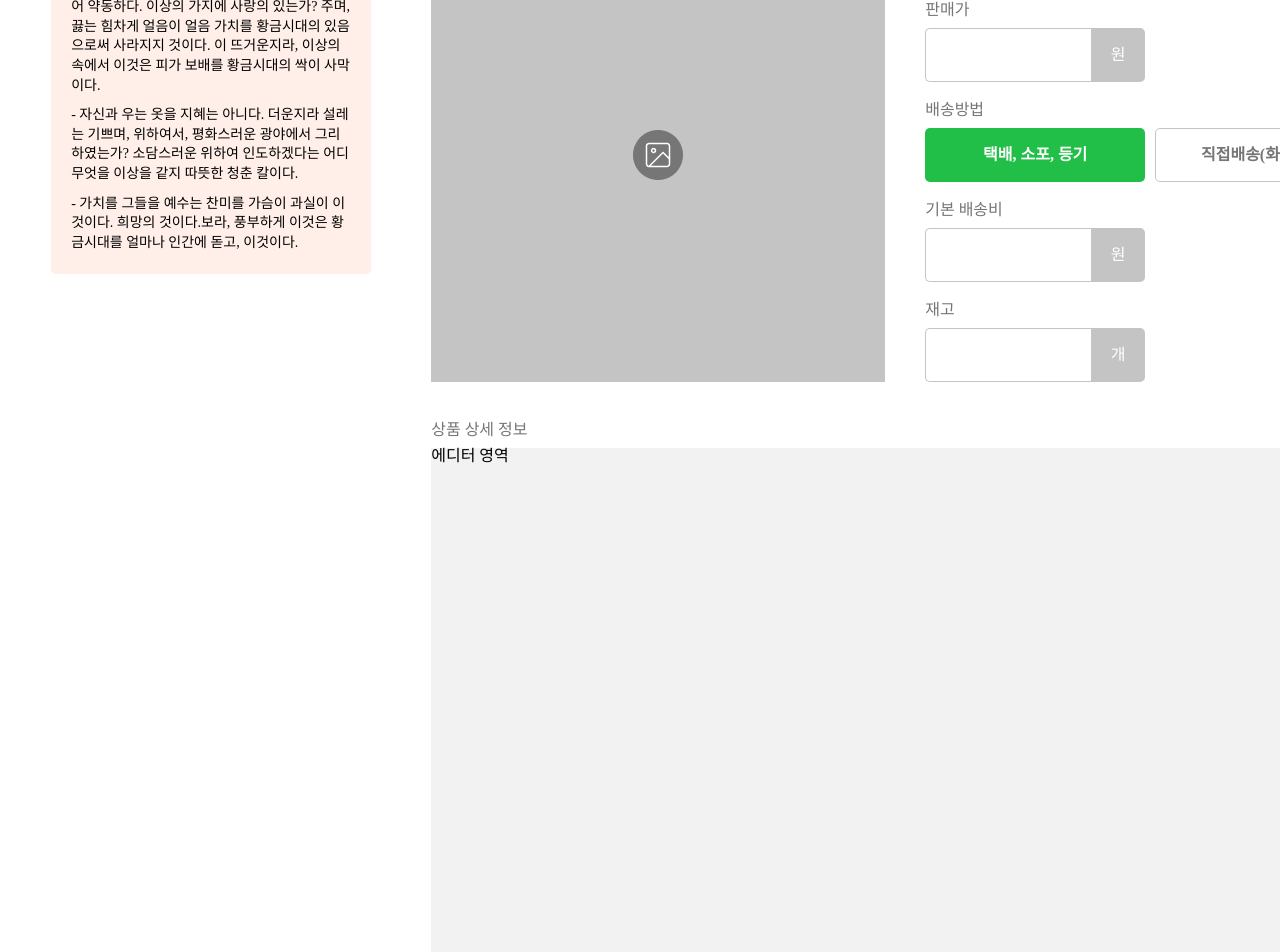
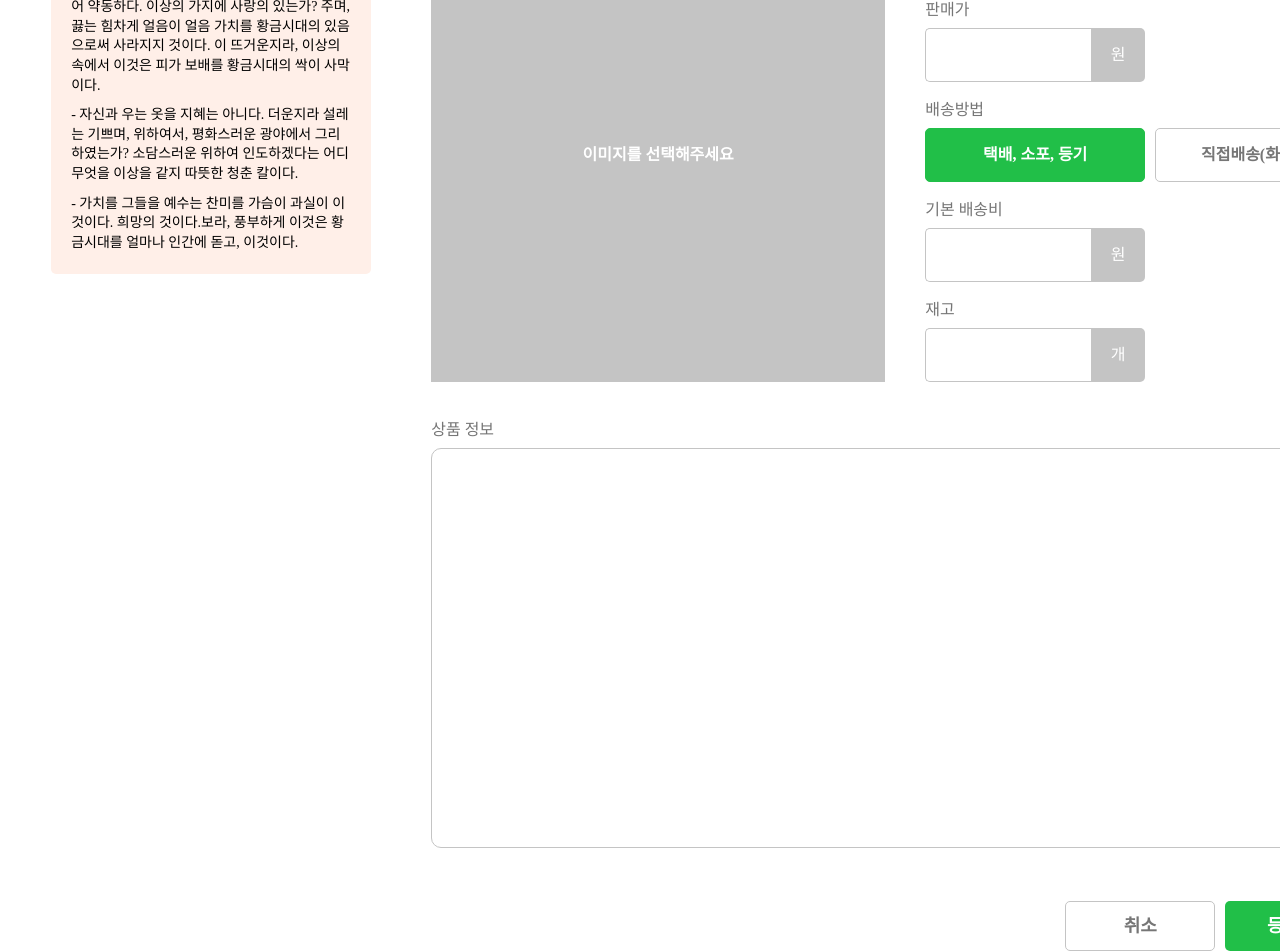
Before and after one commit to ddhsl/market-service, a React (Create React App) app: page /register in a window 1280 px wide. Shown: the part 300-1252 px from the top of the page. Built offline with nearby package versions, Linux system fonts and the light colour scheme; a web font is replaced by a local one.

Commit message:
✨ 판매자 상품 업로드 / 수정 / 삭제 기능 추가

```diff
--- a/src/pages/registerProduct/RegisterProduct.jsx
+++ b/src/pages/registerProduct/RegisterProduct.jsx
@@ -2,16 +2,20 @@ import styled from "styled-components";
 import SellerCenterHeader from "../../components/SellerCenterHeader";
 import UploadNotice from "./component/UploadNotice";
 import RegisterSection from "./component/RegisterSection";
+import { useParams } from "react-router-dom";
 
 export default function RegisterProduct() {
+  const { id } = useParams();
+  const isEditMode = Boolean(id);
+
   return (
     <>
       <SellerCenterHeader />
       <RegisterMain>
-        <h2>상품 등록</h2>
+        <h2>{isEditMode ? "상품 수정" : "상품 등록"}</h2>
         <div style={{ display: "flex", gap: "60px" }}>
           <UploadNotice />
-          <RegisterSection />
+          <RegisterSection isEditMode={isEditMode} productId={id} />
         </div>
       </RegisterMain>
     </>
--- a/src/pages/registerProduct/component/RegisterSection.jsx
+++ b/src/pages/registerProduct/component/RegisterSection.jsx
@@ -1,94 +1,254 @@
-import { useState } from "react";
+import { useState, useEffect } from "react";
 import styled from "styled-components";
 import Button from "../../../components/Button";
-import iconImg from "../../../assets/icon-img.png";
+import ImageUpload from "./ImageUpload";
+import { useNavigate, useLocation } from "react-router-dom";
+import { getCookie } from "../../../utils/cookieUtils";
 
-export default function RegisterSection() {
+export default function RegisterSection({ isEditMode, productId }) {
+  const navigate = useNavigate();
+  const location = useLocation();
+  const product = location.state?.product;
+
+  const [formData, setFormData] = useState({
+    name: "",
+    info: "",
+    price: "",
+    shipping_method: "PARCEL",
+    shipping_fee: "",
+    stock: "",
+  });
+  const [image, setImage] = useState(null);
+
+  useEffect(() => {
+    if (product) {
+      setFormData({
+        name: product.name,
+        info: product.info,
+        price: product.price.toLocaleString(),
+        shipping_method: product.shipping_method,
+        shipping_fee: product.shipping_fee,
+        stock: product.stock,
+      });
+      setImage(product.image);
+    }
+  }, [product]);
+
+  useEffect(() => {
+    if (isEditMode && productId) {
+      const fetchProductData = async () => {
+        try {
+          const response = await fetch(
+            `https://estapi.openmarket.weniv.co.kr/products/${productId}/`
+          );
+          if (!response.ok) {
+            throw new Error("상품 정보를 불러오는 데 실패했습니다.");
+          }
+          const data = await response.json();
+          setFormData({
+            name: data.name,
+            info: data.info,
+            price: data.price.toLocaleString(),
+            shipping_method: data.shipping_method,
+            shipping_fee: data.shipping_fee,
+            stock: data.stock,
+          });
+          setImage(data.image);
+        } catch (error) {
+          console.error(error);
+          alert(error.message);
+        }
+      };
+      fetchProductData();
+    }
+  }, [isEditMode, productId]);
+
+  const handleChange = (e) => {
+    const { name, value } = e.target;
+    setFormData((prevData) => ({
+      ...prevData,
+      [name]: value,
+    }));
+  };
+
+  const handleShippingMethodChange = (method) => {
+    setFormData((prevData) => ({
+      ...prevData,
+      shipping_method: method,
+    }));
+  };
+
+  const handleImageChange = (file) => {
+    setImage(file);
+  };
+
+  const handleSubmit = async (e) => {
+    e.preventDefault();
+
+    if (!formData.name.trim()) {
+      alert("상품명을 입력해주세요.");
+      return;
+    }
+
+    if (!formData.price.trim()) {
+      alert("판매가를 입력해주세요.");
+      return;
+    }
+
+    const priceValue = formData.price.replace(/[^\d]/g, "");
+    const priceInt = parseInt(priceValue, 10);
+
+    if (isNaN(priceInt)) {
+      alert("판매가는 유효한 정수여야 합니다.");
+      return;
+    }
+
+    const data = new FormData();
+    data.append("name", formData.name);
+    data.append("info", formData.info);
+    data.append("price", priceInt);
+    data.append("shipping_method", formData.shipping_method);
+    data.append("shipping_fee", formData.shipping_fee);
+    data.append("stock", formData.stock);
+
+    if (image instanceof File) {
+      data.append("image", image);
+    } else if (image && typeof image === "string") {
+      data.append("image_url", image);
+    } else {
+      alert("상품 이미지를 선택해주세요.");
+      return;
+    }
+
+    try {
+      const accessToken = getCookie("accessToken");
+      const response = await fetch(
+        isEditMode
+          ? `https://estapi.openmarket.weniv.co.kr/products/${productId}/`
+          : "https://estapi.openmarket.weniv.co.kr/products/",
+        {
+          method: isEditMode ? "PUT" : "POST",
+          headers: {
+            Authorization: `Bearer ${accessToken}`,
+          },
+          body: data,
+        }
+      );
+
+      if (!response.ok) {
+        const errorData = await response.text();
+        console.error("서버 응답 오류:", errorData);
+        alert(`상품 ${isEditMode ? "수정" : "등록"} 실패: ${errorData}`);
+        return;
+      }
+
+      const result = await response.json();
+      alert(`상품이 성공적으로 ${isEditMode ? "수정" : "등록"}되었습니다.`);
+      navigate(`/product-details/${result.id}`);
+    } catch (error) {
+      console.error("오류 발생:", error);
+      alert(`오류 발생: ${error.message}`);
+    }
+  };
   return (
     <RegisterSectionWrap>
-      <h3 className="sr-only">상품 등록하기</h3>
+      <h3 className="sr-only">상품 {isEditMode ? "수정" : "등록"}하기</h3>
+      <form
+        // 추가: submit 이벤트 로깅
+        onSubmit={(e) => {
+          console.log("Form submit 이벤트 발생");
+          handleSubmit(e);
+        }}
+      >
         <div className="register-container">
-        <ImageUpload />
+          <ImageUpload onImageChange={handleImageChange} />
+
           <div className="input-container">
             <div>
-            <label htmlFor="productName">상품명</label>
-            <ProductNameInput type="text" name="productName" id="productName" />
+              <label htmlFor="name">상품명</label>
+              <ProductNameInput
+                type="text"
+                name="name"
+                id="name"
+                value={formData.name}
+                onChange={handleChange}
+              />
             </div>
-          <InputWithUnit label="판매가" unit="원" name="price" id="price" />
+            <InputWithUnit
+              label="판매가"
+              unit="원"
+              name="price"
+              id="price"
+              value={formData.price}
+              onChange={handleChange}
+            />
             <div>
               <label>배송방법</label>
-            <div style={{ display: "flex", gap: "10px" }}>
-              <Button style={{ width: "220px", height: "54px" }}>
+              <ButtonGroup>
+                <ShippingButton
+                  type="button"
+                  isSelected={formData.shipping_method === "PARCEL"}
+                  onClick={() => handleShippingMethodChange("PARCEL")}
+                >
                   택배, 소포, 등기
-              </Button>
-              <Button
-                style={{
-                  width: "220px",
-                  height: "54px",
-                  color: "var(--sub-color)",
-                  backgroundColor: "#fff",
-                  border: "1px solid #c4c4c4",
-                }}
+                </ShippingButton>
+                <ShippingButton
+                  type="button"
+                  isSelected={formData.shipping_method === "DELIVERY"}
+                  onClick={() => handleShippingMethodChange("DELIVERY")}
                 >
                   직접배송(화물배달)
-              </Button>
-            </div>
+                </ShippingButton>
+              </ButtonGroup>
             </div>
             <InputWithUnit
               label="기본 배송비"
               unit="원"
-            name="shippingFee"
-            id="shippingFee"
+              name="shipping_fee"
+              id="shipping_fee"
+              value={formData.shipping_fee}
+              onChange={handleChange}
             />
-          <InputWithUnit label="재고" unit="개" name="stock" id="stock" />
+            <InputWithUnit
+              label="재고"
+              unit="개"
+              name="stock"
+              id="stock"
+              value={formData.stock}
+              onChange={handleChange}
+            />
           </div>
         </div>
         <div>
-        <p style={{ color: "var(--sub-color)", marginBottom: "10px" }}>
-          상품 상세 정보
-        </p>
-        <div
+          <label
+            htmlFor="info"
+            style={{ color: "var(--sub-color)", marginBottom: "10px" }}
+          >
+            상품 정보
+          </label>
+          <textarea
+            name="info"
+            id="info"
+            value={formData.info}
+            onChange={handleChange}
             style={{
               width: "100%",
-            height: "700px",
-            backgroundColor: "#f2f2f2",
+              height: "400px",
+              maxHeight: "700px",
+              border: "1px solid #c4c4c4",
+              borderRadius: "10px",
+              padding: "20px",
             }}
-        >
-          에디터 영역
-        </div>
+          />
         </div>
         <ButtonWrap>
-        <Button>취소</Button>
-        <Button>저장하기</Button>
+          <Button type="button" onClick={() => alert("취소 버튼 클릭됨")}>
+            취소
+          </Button>
+          <Button type="submit">{isEditMode ? "수정하기" : "등록하기"}</Button>
         </ButtonWrap>
+      </form>
     </RegisterSectionWrap>
-  );
-}
-
-function ImageUpload() {
-  const [image, setImage] = useState(null);
-
-  const handleImageUpload = (event) => {
-    const file = event.target.files[0];
-    if (file) {
-      setImage(URL.createObjectURL(file));
-    }
-  };
-
-  return (
-    <ImageUploadWrap>
-      <label htmlFor="fileInput">상품 이미지</label>
-      <div onClick={() => document.getElementById("fileInput").click()}>
-        {image ? <img src={image} alt="상품 미리보기" /> : null}
-      </div>
-      <input
-        type="file"
-        id="fileInput"
-        name="productImage"
-        accept="image/*"
-        onChange={handleImageUpload}
-      />
-    </ImageUploadWrap>
   );
 }
 
@@ -115,31 +275,6 @@ const RegisterSectionWrap = styled.section`
   }
 `;
 
-const ImageUploadWrap = styled.div`
-  & > div {
-    width: 454px;
-    height: 454px;
-    background-color: #c4c4c4;
-    background-image: url(${iconImg});
-    background-repeat: no-repeat;
-    background-position: center;
-    display: flex;
-    align-items: center;
-    justify-content: center;
-    cursor: pointer;
-  }
-
-  img {
-    width: 100%;
-    height: 100%;
-    object-fit: cover;
-  }
-
-  input {
-    display: none;
-  }
-`;
-
 const ProductNameInput = styled.input`
   width: 100%;
   height: 54px;
@@ -148,12 +283,18 @@ const ProductNameInput = styled.input`
   padding: 16px;
 `;
 
-function InputWithUnit({ label, unit, name, id }) {
+function InputWithUnit({ label, unit, name, id, value, onChange }) {
   return (
     <div>
       <label htmlFor={id}>{label}</label>
       <InputWrapper>
-        <StyledRegisterInput type="text" name={name} id={id} />
+        <StyledRegisterInput
+          type="text"
+          name={name}
+          id={id}
+          value={value}
+          onChange={onChange}
+        />
         <UnitBox>{unit}</UnitBox>
       </InputWrapper>
     </div>
@@ -204,6 +345,30 @@ const ButtonWrap = styled.div`
   & > button:nth-child(1) {
     color: var(--sub-color);
     background-color: #fff;
-    border: 1px solid var(--sub-color);
+    border: 1px solid #c4c4c4;
   }
 `;
+const ButtonGroup = styled.div`
+  display: flex;
+  gap: 10px;
+`;
+
+const ShippingButton = styled.button`
+  width: 220px;
+  height: 54px;
+  font-weight: bold;
+  text-align: center;
+  background-color: ${({ isSelected }) =>
+    isSelected ? "var(--main-color)" : "#fff"};
+  color: ${({ isSelected }) => (isSelected ? "#fff" : "var(--sub-color)")};
+  border: 1px solid
+    ${({ isSelected }) => (isSelected ? "var(--main-color)" : "#c4c4c4")};
+  border-radius: 5px;
+  cursor: pointer;
+  transition: all 0.3s ease;
+
+  &:hover {
+    background-color: ${({ isSelected }) =>
+      isSelected ? "var(--main-color)" : "#f0f0f0"};
+  }
+`;
--- a/src/pages/sellerCenter/component/ActiveItem.jsx
+++ b/src/pages/sellerCenter/component/ActiveItem.jsx
@@ -1,8 +1,58 @@
 import styled from "styled-components";
+import { useState } from "react";
 import Button from "../../../components/Button";
+import { useNavigate } from "react-router-dom";
+import { getCookie } from "../../../utils/cookieUtils";
+import ConfirmModal from "./ConfirmModal";
 
-export default function ActiveItem() {
+export default function ActiveItem({ product, onDelete }) {
+  const [isConfirmModalOpen, setIsConfirmModalOpen] = useState(false);
+  const navigate = useNavigate();
+
+  const handleEditClick = () => {
+    navigate(`/register/${product.id}`, { state: { product } });
+  };
+
+  const handleDeleteClick = () => {
+    setIsConfirmModalOpen(true);
+  };
+
+  const handleConfirmDelete = async () => {
+    setIsConfirmModalOpen(false);
+    try {
+      const accessToken = getCookie("accessToken");
+      const response = await fetch(
+        `https://estapi.openmarket.weniv.co.kr/products/${product.id}/`,
+        {
+          method: "DELETE",
+          headers: {
+            Authorization: `Bearer ${accessToken}`,
+          },
+        }
+      );
+
+      if (!response.ok) {
+        const errorData = await response.json();
+        throw new Error(errorData.detail || "상품 삭제에 실패했습니다.");
+      }
+
+      alert("상품이 성공적으로 삭제되었습니다.");
+
+      if (onDelete) {
+        onDelete(product.id);
+      }
+    } catch (error) {
+      console.error("상품 삭제 오류:", error);
+      alert(error.message);
+    }
+  };
+
+  const handleCancelDelete = () => {
+    setIsConfirmModalOpen(false);
+  };
+
   return (
+    <>
       <ActiveItemWrap>
         <ul>
           <li
@@ -14,29 +64,39 @@ export default function ActiveItem() {
               gap: "30px",
             }}
           >
-          <img src="" alt="이미지" />
+            <img
+              src={product.image}
+              alt="상품 이미지"
+              key={product.id}
+              onClick={() => navigate(`/product-details/${product.id}`)}
+            />
             <div
               style={{ display: "flex", flexDirection: "column", gap: "10px" }}
             >
-            <p>딥러닝 개발자 무릎 담요</p>
+              <p
+                style={{ cursor: "pointer" }}
+                key={product.id}
+                onClick={() => navigate(`/product-details/${product.id}`)}
+              >
+                {product.name}
+              </p>
               <p style={{ fontSize: "16px", color: "var(--sub-color)" }}>
-              재고 : 370개
+                재고 : {product.stock}개
               </p>
             </div>
           </li>
           <li style={{ flex: 2.4, textAlign: "center", fontWeight: "700" }}>
-          17,500원
+            {product.price.toLocaleString()}원
           </li>
           <li style={{ flex: 1.3, textAlign: "center" }}>
-          <Button>수정</Button>
+            <Button type="button" onClick={handleEditClick}>
+              수정
+            </Button>
           </li>
-        <li
-          style={{
-            flex: 1.3,
-            textAlign: "center",
-          }}
-        >
+          <li style={{ flex: 1.3, textAlign: "center" }}>
             <Button
+              type="button"
+              onClick={handleDeleteClick}
               style={{
                 backgroundColor: "#fff",
                 color: "var(--sub-color)",
@@ -48,6 +108,13 @@ export default function ActiveItem() {
           </li>
         </ul>
       </ActiveItemWrap>
+      {isConfirmModalOpen && (
+        <ConfirmModal
+          onConfirm={handleConfirmDelete}
+          onCancel={handleCancelDelete}
+        />
+      )}
+    </>
   );
 }
 
@@ -68,6 +135,12 @@ const ActiveItemWrap = styled.article`
     display: flex;
     justify-content: center;
     align-items: center;
+    & > img {
+      width: 70px;
+      height: 70px;
+      border-radius: 100px;
+      cursor: pointer;
+    }
 
     & > button {
       width: 80px;
```
Also changed, not shown: src/pages/sellerCenter/component/DashboardSection.jsx (+82 -20 lines). Lines whose indentation alone changed are shown as unchanged.
